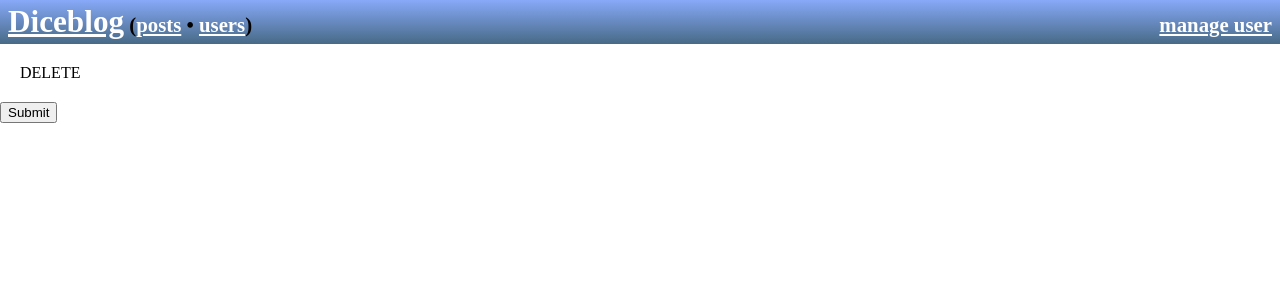
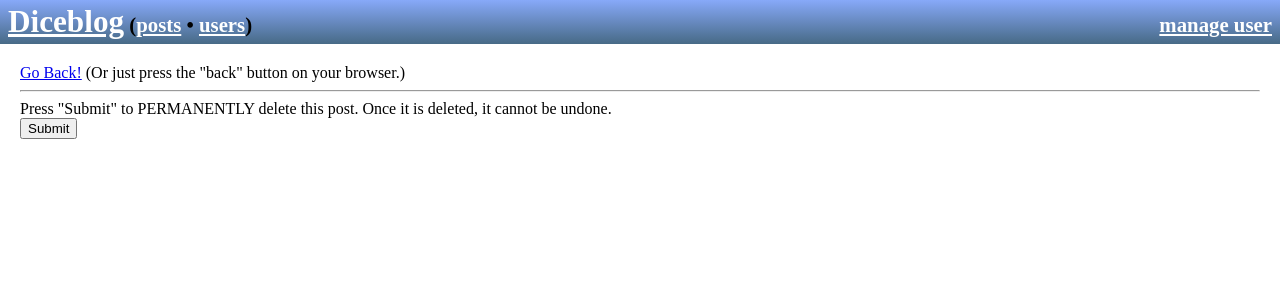
Before and after one commit to resampled/dice, a Django app: page /post/1/1/delete in a window 1280 px wide. Shown: the top 300 px of the page. Run offline with Django 5.2, Linux system fonts and the light colour scheme; the visitor is signed in with stand-in values (Sample User, id 1).

Commit message:
various improvements to blogpost_form and blogpost_detail, update todo

```diff
--- a/diceblog/blog/templates/blog/blogpost_detail.html
+++ b/diceblog/blog/templates/blog/blogpost_detail.html
@@ -28,8 +28,9 @@
     <input type="submit" disabled value="Post to {{ blogpost.id }}">
 {% endif %}
 </div>
+{% if blogpost.blogcomment_set %}
 <div class="bp-commentcount">{{ blogpost.blogcomment_set.count }} comments total</div>
-{% if blogpost.blogcomment_set %}
+<div class="cmtlist">
     {% for cmt in blogpost.blogcomment_set.all %}
     <div class="cmt" id="cmt-{{ cmt.id }}">
         <div class="cmt-h">
@@ -39,7 +40,8 @@
         </div>
         <p class="cmt-full">{{ cmt.content }}</p></div>
     {% endfor %}
+</div>
 {% else %}
-No comments.
+<span>No comments.</span>
 {% endif %}
 {% endblock %}
--- a/diceblog/blog/templates/blog/blogpost_form.html
+++ b/diceblog/blog/templates/blog/blogpost_form.html
@@ -1,24 +1,30 @@
 {% extends "base_generic.html" %}
 
 {% block content %}
+    <div class="postform-back">
+        <a href="javascript:history.back()">Go Back!</a>
+        <span>(Or just press the "back" button on your browser.)</span>
+    </div>
+    <hr>
     <form action="" method="post">
-        {% csrf_token %}
+       {% csrf_token %}
             {% if formtype == 'delete' %}
-                DELETE
-            {% else %}<!-- update -->
+            <div class="postdelete">
+                <span class="postdelete-desc">Press "Submit" to PERMANENTLY delete this post. Once it is deleted, it cannot be undone.</span>
+            </div>
+            {% else %}<!-- update (or create...) -->
                 <!-- todo pair with the char limits in models.py -->
-                UPDATE
-            <div class="postupdate-title">
+            <div class="postform-title">
                 <label for="id_title">Title:</label>
                 <div id="id_title_helptext" class="helptext">max: 240</div>
                 <input id="id_title" type="text" name="title" value="{{ title }}" maxlength="240" required aria-describedby="id_title_helptext">
             </div>
-            <div class="postupdate-content">
+            <div class="postform-content">
                 <label for="id_pre_content">Body:</label>
                 <div id="id_pre_content_helptext" class="helptext">max: 80000</div>
                 <textarea id="id_pre_content" name="pre_content" cols="40" rows="10" maxlength="80000" required aria-describedby="id_pre_content_helptext">{{ content }}</textarea>
+            </div>
             {% endif %}
-            </div>
         <input type="submit" value="Submit" />
     </form>
 {% endblock %}
--- a/todo.txt
+++ b/todo.txt
@@ -1,9 +1,9 @@
 To do:
 * Comment replies
-* Make forms for everything (post creation first)
-* * * * comments DONE!
+* Make forms for everything
+* * * * comments DONE! post create/edit/delete DONE!
 * fill out CSS
 * * * * header DONE!, but subject to change
+--- in the futuer... ---
 * Get the AllAuth pages to load the stylesheet, if not, replace em! (could template-in-template be an option?)
---- in the futuer... ---
 * Make different sorting methods for list view (most comments, etc.)
```
